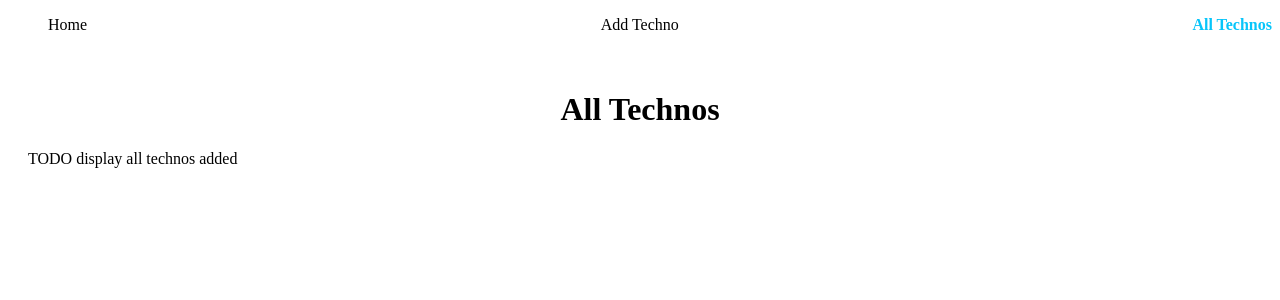
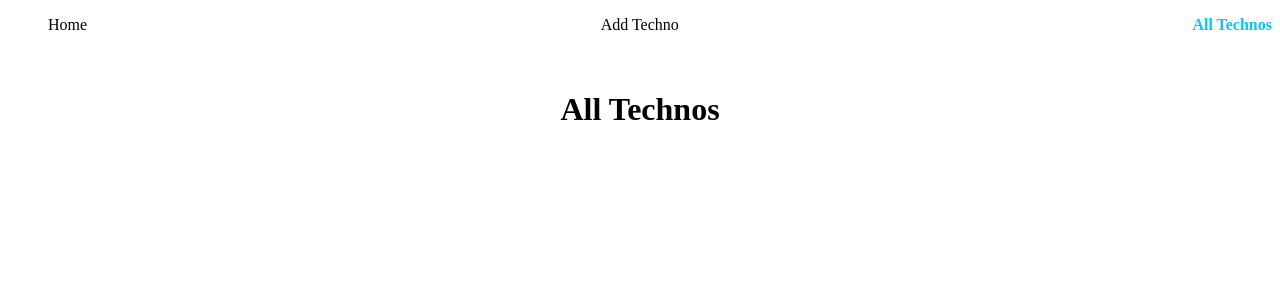
Before and after one commit to Tadkozh/reactcataloguetechnos, a React (Create React App) app: page /list in a window 1280 px wide. Shown: the top 300 px of the page. Built offline with nearby package versions, Linux system fonts and the light colour scheme.

Commit message:
feat: ✨ - TechnoList, lister toutes les technos passées via les props de app

```diff
--- a/src/App.js
+++ b/src/App.js
@@ -41,7 +41,7 @@ function App() {
             hello: "world"
             new entry: "" */}
 
-        <Route path='/list' element={<TechnoList />} />
+        <Route path='/list' element={<TechnoList technos={technos} />} />
       </Routes>
     </>
   );
--- a/src/pages/Home.js
+++ b/src/pages/Home.js
@@ -2,7 +2,7 @@ export default function Home() {
   return (
     <div className='home'>
       <h1>My progression</h1>
-      <div>Welcome on this site devoted ti your programming progression</div>
+      <div>Welcome on this site devoted to your programming progression</div>
     </div>
   )
 }
--- a/src/pages/TechnoList.js
+++ b/src/pages/TechnoList.js
@@ -1,8 +1,21 @@
-export default function TechnoList () {
+export default function TechnoList (props) {
+  const { technos } = props // destructuring
   return (
     <div className='techno-list'>
       <h1>All Technos</h1>
-      <p>TODO display all technos added</p>
+      <div>
+        {
+          technos.map(techno => (
+            <div>
+              <h2>{techno.technoname}</h2>
+              <h3>{techno.technocategory}</h3>
+              <h3>{techno.technodescription}</h3>
+            </div>
+
+          ))
+
+        }
+      </div>
     </div>
   )
 }
```
